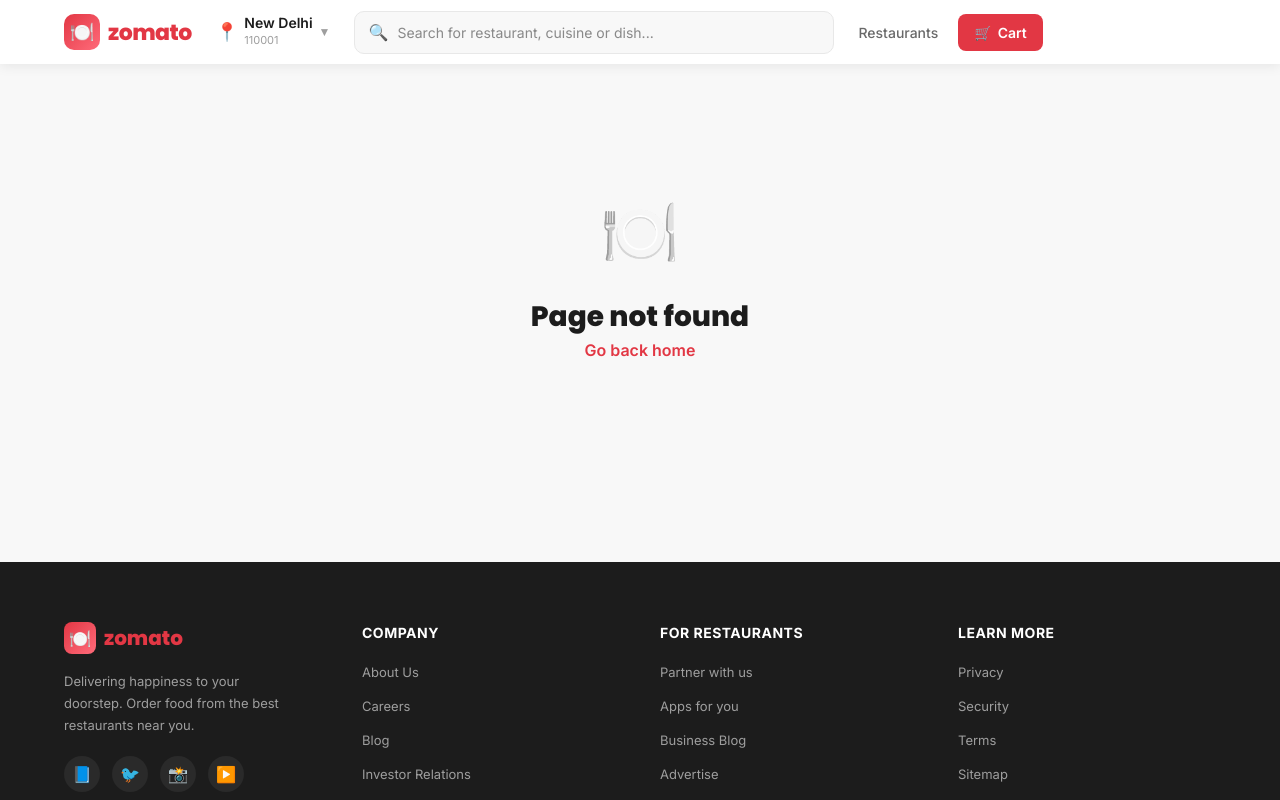
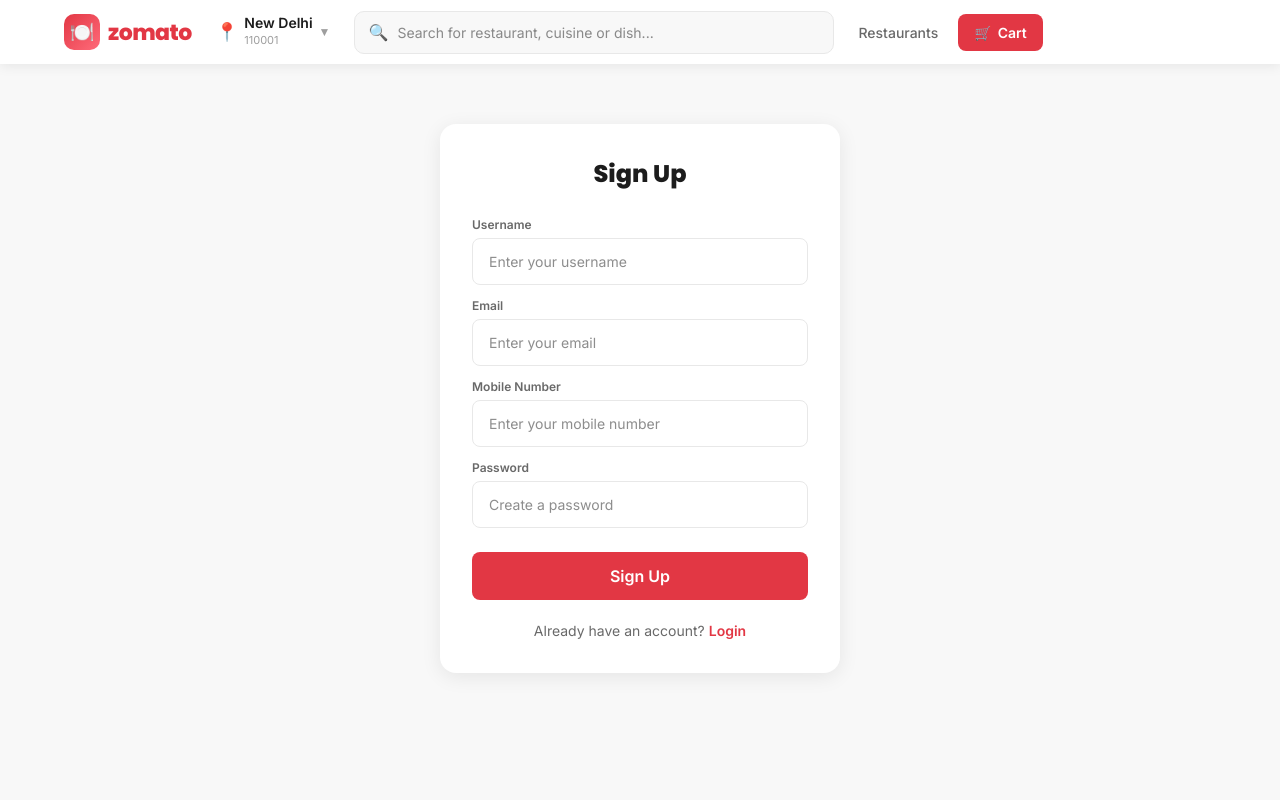
Before and after one commit to Atharvdevelop/Zomato, a React (Vite) app in the folder Zomato_frontend/: page /signup in a window 1280 px wide. Shown: the top 800 px of the page. Built offline with nearby package versions, Linux system fonts and the light colour scheme.

Commit message:
Now Frontend signup and login page is completed and linked with the backend

```diff
--- a/Zomato_frontend/src/App.tsx
+++ b/Zomato_frontend/src/App.tsx
@@ -11,10 +11,13 @@
 import OrderConfirmedPage from "./pages/OrderConfirmedPage";
 import ProtectRoutes from "./components/ProtectRoutes";
 import Login from "./pages/Login";
+import Signup from "./pages/Signup";
 
 
 export default function App() {
-  const [isloggedIn] = useState(false);
+  const [isloggedIn, setIsLogin] = useState(() => {
+    return localStorage.getItem("isloggedIn") === "true";
+  });
   return (
 
     <CartProvider>
@@ -30,7 +33,8 @@
                 <CartPage />
               </ProtectRoutes>
             } />
-              <Route path="/login" element={<Login />} />
+            <Route path="/login" element={<Login setIsLogin={setIsLogin} />} />
+            <Route path="/signup" element={<Signup />} />
             <Route path="/checkout" element={<CheckoutPage />} />
             <Route path="/order-confirmed" element={<OrderConfirmedPage />} />
             <Route path="*" element={
--- a/Zomato_frontend/src/pages/Login.tsx
+++ b/Zomato_frontend/src/pages/Login.tsx
@@ -1,37 +1,106 @@
 import { useState, FormEvent, CSSProperties } from 'react'
+import { useNavigate, useLocation, Link } from 'react-router-dom'
 
-function Login() {
+interface LoginProps {
+  setIsLogin: (val: boolean) => void;
+}
+
+function Login({ setIsLogin }: LoginProps) {
+  const navigate = useNavigate()
+  const location = useLocation()
   const [password, setPassword] = useState('')
   const [mobile, setMobile] = useState("")
+  const [message, setMessage] = useState("")
+  const [isError, setIsError] = useState(false)
+  const [loading, setLoading] = useState(false)
 
-  const handleLogin = (e: FormEvent<HTMLFormElement>) => {
+  const handleLogin = async (e: FormEvent<HTMLFormElement>) => {
     e.preventDefault()
+    setLoading(true)
+    setMessage("")
+    setIsError(false)
+
+    try {
+      const res = await fetch('http://localhost:8006/api/users/login', {
+        method: 'POST',
+        headers: {
+          'Content-Type': 'application/json'
+        },
+        body: JSON.stringify({ mobile, password })
+      })
+
+      const result = await res.json()
+
+      if (res.ok) {
+        setMessage("Login successful! Redirecting...")
+        setIsError(false)
+        localStorage.setItem("isloggedIn", "true")
+        localStorage.setItem("user", JSON.stringify(result.user))
+        setIsLogin(true)
+
+        const origin = (location.state as any)?.from?.pathname || '/'
+        setTimeout(() => {
+          navigate(origin)
+        }, 1500)
+      } else {
+        setMessage(result.error || result.message || "Invalid mobile number or password.")
+        setIsError(true)
+      }
+    } catch (error) {
+      console.error(error)
+      setMessage("Network error. Please make sure the backend is running.")
+      setIsError(true)
+    } finally {
+      setLoading(false)
+    }
   }
 
   return (
     <div style={containerStyle}>
       <h2 style={{ fontFamily: "Poppins, sans-serif", fontWeight: 800, fontSize: 24, color: "#1c1c1c", marginBottom: 24, textAlign: 'center' }}>Login</h2>
-      <div style={{ color: "#2e7d32", backgroundColor: "#edf7ed", padding: "10px 14px", borderRadius: 8, marginBottom: 16, fontSize: 14 }}>Enter OTP</div>
+
+      {message && (
+        <div style={{
+          color: isError ? "#d32f2f" : "#2e7d32",
+          backgroundColor: isError ? "#fdeded" : "#edf7ed",
+          padding: "12px 14px",
+          borderRadius: 8,
+          marginBottom: 16,
+          fontSize: 14,
+          textAlign: 'center',
+          fontWeight: 500
+        }}>
+          {message}
+        </div>
+      )}
+
       <form onSubmit={handleLogin}>
+        <label style={labelStyle}>Mobile Number</label>
         <input
-          type='Mobile Number'
-          placeholder="mobile"
+          type='text'
+          placeholder="Enter mobile number"
           value={mobile}
           onChange={e => setMobile(e.target.value)}
-          required style={inputStyle}
+          required
+          style={inputStyle}
         />
+        <label style={labelStyle}>Password</label>
         <input
           type="password"
-          placeholder="Password"
+          placeholder="Enter password"
           value={password}
           onChange={e => setPassword(e.target.value)}
           required
           style={inputStyle}
         />
-        <button type="submit" style={btnStyle}>
-          Login
+        <button type="submit" disabled={loading} style={loading ? disabledBtnStyle : btnStyle}>
+          {loading ? "Logging in..." : "Login"}
         </button>
       </form>
+
+      <div style={{ marginTop: 20, textAlign: 'center', fontSize: 14, color: '#696969' }}>
+        Not registered yet? <Link to="/signup" style={{ color: '#e23744', fontWeight: 600, textDecoration: 'none' }}>Create an account</Link>
+      </div>
     </div>
   )
 }
@@ -70,4 +139,19 @@
   fontFamily: 'inherit',
 }
 
+const labelStyle: CSSProperties = {
+  display: 'block',
+  fontSize: '12px',
+  fontWeight: 600,
+  color: '#696969',
+  marginTop: '12px',
+  marginBottom: '4px',
+}
+
+const disabledBtnStyle: CSSProperties = {
+  ...btnStyle,
+  backgroundColor: '#f3b5ba',
+  cursor: 'not-allowed',
+}
+
 export default Login;
--- a/Zomato_frontend/src/pages/Signup.tsx
+++ b/Zomato_frontend/src/pages/Signup.tsx
@@ -0,0 +1,171 @@
+import { useState, FormEvent, CSSProperties } from 'react'
+import { useNavigate, Link } from 'react-router-dom'
+
+function Signup() {
+    const navigate = useNavigate()
+    const [email, setEmail] = useState("")
+    const [mobile, setMobile] = useState("")
+    const [username, setUsername] = useState("")
+    const [password, setPassword] = useState('')
+    const [message, setMessage] = useState("")
+    const [isError, setIsError] = useState(false)
+    const [loading, setLoading] = useState(false)
+
+    const handleSubmit = async (e: FormEvent) => {
+        e.preventDefault()
+        setLoading(true)
+        setMessage("")
+        setIsError(false)
+
+        try {
+            const res = await fetch('http://localhost:8006/api/users/signup', {
+                method: 'POST',
+                headers: {
+                    'Content-Type': 'application/json'
+                },
+                body: JSON.stringify({ username, email, mobile, password })
+            })
+
+            const result = await res.json()
+
+            if (res.ok) {
+                setMessage("Registration successful! Redirecting to login...")
+                setIsError(false)
+                setTimeout(() => {
+                    navigate('/login')
+                }, 2000)
+            } else {
+                setMessage(result.error || result.message || "Failed to sign up. Please try again.")
+                setIsError(true)
+            }
+        } catch (error) {
+            console.error(error)
+            setMessage("Network error. Please make sure the backend is running.")
+            setIsError(true)
+        } finally {
+            setLoading(false)
+        }
+    }
+
+    return (
+        <div style={containerStyle}>
+            <h2 style={{ fontFamily: "Poppins, sans-serif", fontWeight: 800, fontSize: 24, color: "#1c1c1c", marginBottom: 24, textAlign: 'center' }}>Sign Up</h2>
+
+            {message && (
+                <div style={{
+                    color: isError ? "#d32f2f" : "#2e7d32",
+                    backgroundColor: isError ? "#fdeded" : "#edf7ed",
+                    padding: "12px 14px",
+                    borderRadius: 8,
+                    marginBottom: 16,
+                    fontSize: 14,
+                    textAlign: 'center',
+                    fontWeight: 500
+                }}>
+                    {message}
+                </div>
+            )}
+
+            <form onSubmit={handleSubmit}>
+                <label style={labelStyle}>Username</label>
+                <input
+                    type="text"
+                    placeholder="Enter your username"
+                    value={username}
+                    onChange={e => setUsername(e.target.value)}
+                    required
+                    style={inputStyle}
+                />
+
+                <label style={labelStyle}>Email</label>
+                <input
+                    type="email"
+                    placeholder="Enter your email"
+                    value={email}
+                    onChange={e => setEmail(e.target.value)}
+                    required
+                    style={inputStyle}
+                />
+
+                <label style={labelStyle}>Mobile Number</label>
+                <input
+                    type="text"
+                    placeholder="Enter your mobile number"
+                    value={mobile}
+                    onChange={e => setMobile(e.target.value)}
+                    required
+                    style={inputStyle}
+                />
+
+                <label style={labelStyle}>Password</label>
+                <input
+                    type="password"
+                    placeholder="Create a password"
+                    value={password}
+                    onChange={e => setPassword(e.target.value)}
+                    required
+                    style={inputStyle}
+                />
+
+                <button type="submit" disabled={loading} style={loading ? disabledBtnStyle : btnStyle}>
+                    {loading ? "Signing up..." : "Sign Up"}
+                </button>
+            </form>
+
+            <div style={{ marginTop: 20, textAlign: 'center', fontSize: 14, color: '#696969' }}>
+                Already have an account? <Link to="/login" style={{ color: '#e23744', fontWeight: 600, textDecoration: 'none' }}>Login</Link>
+            </div>
+        </div>
+    )
+}
+
+const containerStyle: CSSProperties = {
+  maxWidth: '400px',
+  margin: '60px auto',
+  padding: '32px',
+  background: '#fff',
+  borderRadius: '16px',
+  boxShadow: '0 4px 20px rgba(0,0,0,0.08)',
+}
+
+const labelStyle: CSSProperties = {
+  display: 'block',
+  fontSize: '12px',
+  fontWeight: 600,
+  color: '#696969',
+  marginTop: '12px',
+  marginBottom: '4px',
+}
+
+const inputStyle: CSSProperties = {
+  width: '100%',
+  padding: '12px 16px',
+  border: '1.5px solid #e8e8e8',
+  borderRadius: '8px',
+  boxSizing: 'border-box',
+  fontSize: '14px',
+  fontFamily: 'inherit',
+  outline: 'none',
+}
+
+const btnStyle: CSSProperties = {
+  width: '100%',
+  backgroundColor: '#e23744',
+  color: 'white',
+  padding: '12px',
+  marginTop: '24px',
+  border: 'none',
+  borderRadius: '8px',
+  cursor: 'pointer',
+  fontSize: '16px',
+  fontWeight: 600,
+  fontFamily: 'inherit',
+}
+
+const disabledBtnStyle: CSSProperties = {
+  ...btnStyle,
+  backgroundColor: '#f3b5ba',
+  cursor: 'not-allowed',
+}
+
+export default Signup
```
Lines whose indentation alone changed are shown as unchanged.
